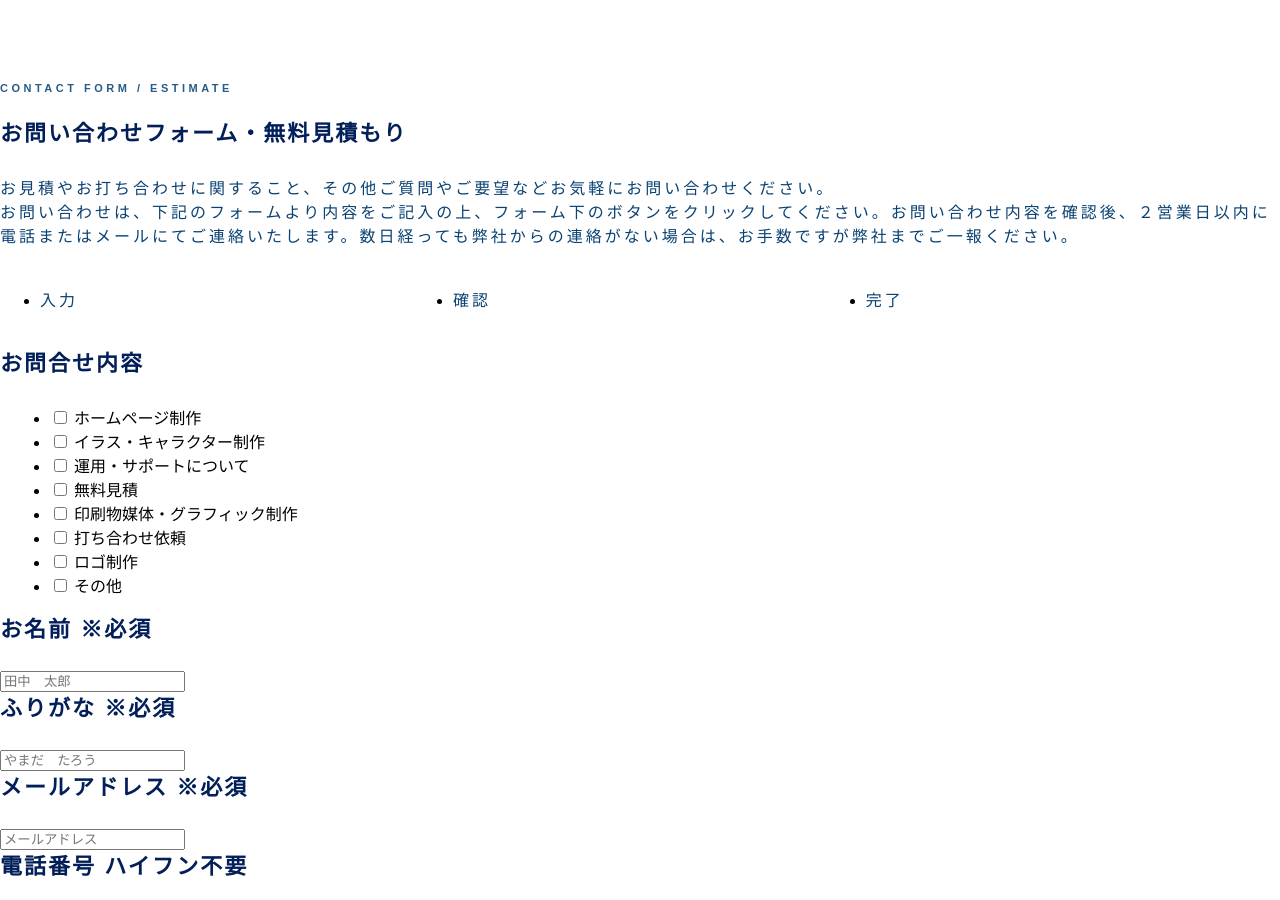
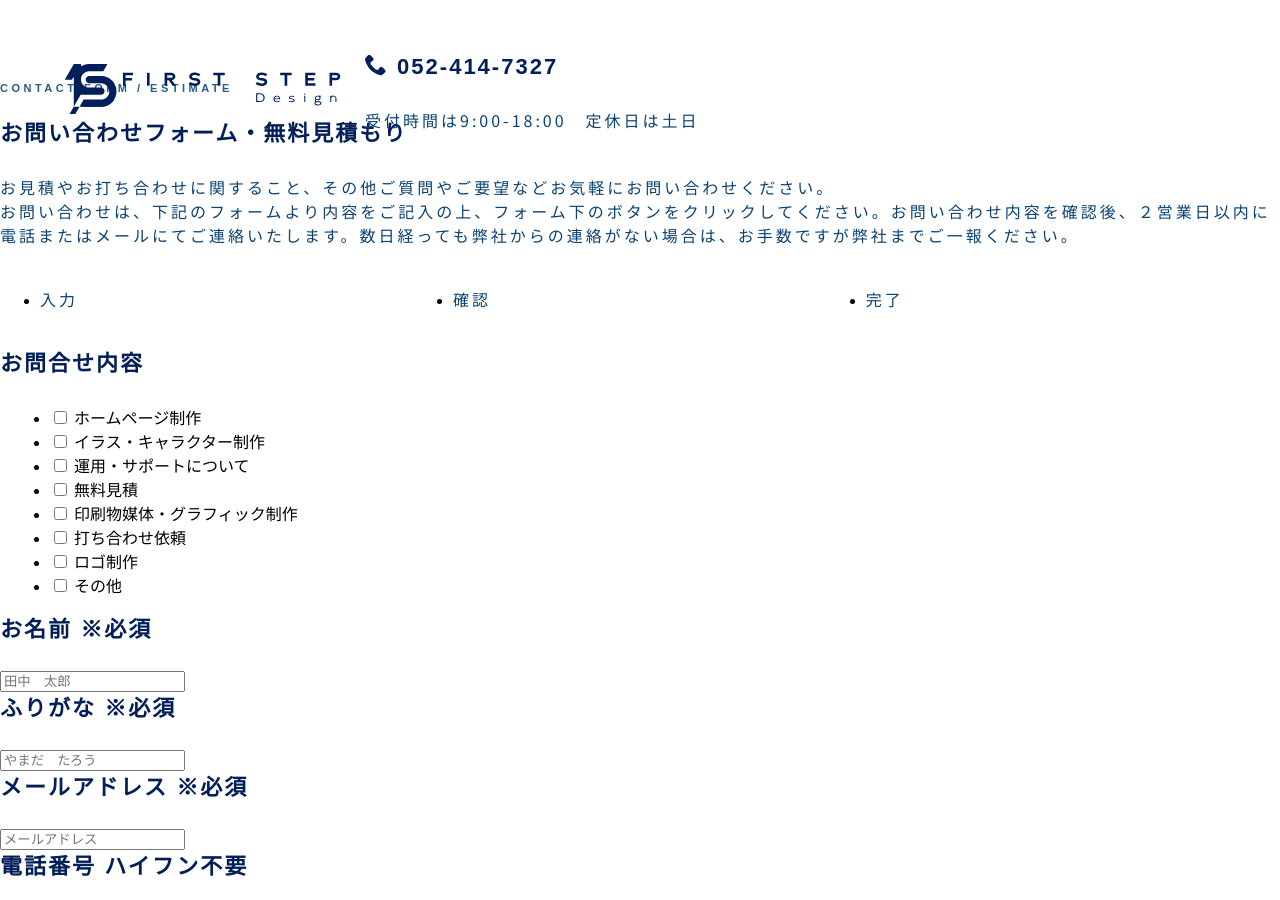
Before and after one commit to Chiqui1234ok/1step, a Jekyll site: the page built from site/contact.md, in a window 1280 px wide and 900 px high. Built offline with Jekyll 4.4.1, drawn with Linux system fonts in a browser that asks for light colours; some web fonts are replaced.

Commit message:
initial commit

```diff
--- a/site/_includes/relativeHeader.html
+++ b/site/_includes/relativeHeader.html
@@ -1 +1,11 @@
 <!-- This header belongs to CONTACT WIREFRAME -->
+<header class="grid-2 formPage">
+    <div class="logo"></div>
+    <div>
+        <h2>
+            <i class="icon-phone"></i>
+            052-414-7327
+        </h2>
+        <p>受付時間は9:00-18:00　定休日は土日</p>
+    </div>
+</header>
```
